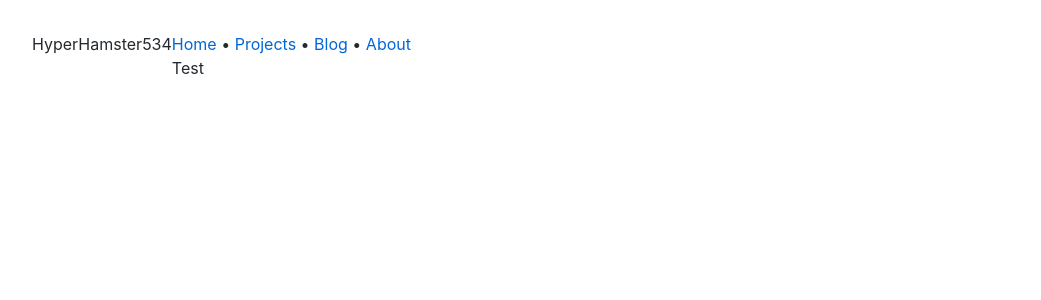
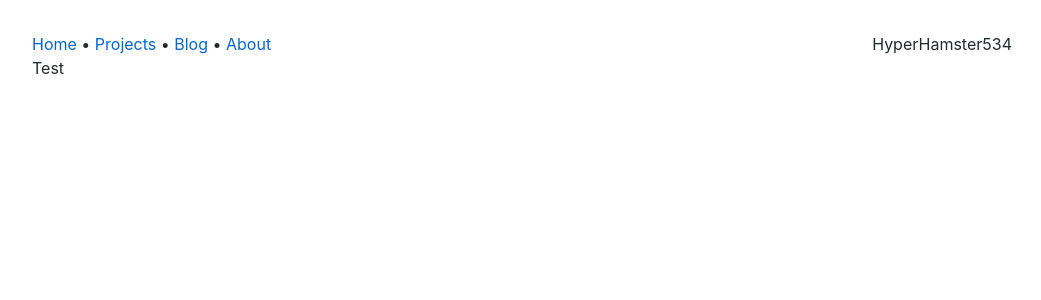
Before and after one commit to HyperHamster535/HyperHamster535.github.io, a Jekyll site: the page built from index.md, in a window 1280 px wide. Shown: the top 300 px of the page, without its empty margins (118-1159 px from the left). Built offline with Jekyll 4.4.1, drawn with Linux system fonts in a browser that asks for light colours; comment, search, counter and statistics services are not loaded.

Commit message:
Update default.html

```diff
--- a/_layouts/default.html
+++ b/_layouts/default.html
@@ -16,7 +16,7 @@
 			<span><a href="/Projects">Projects</a> • </span>
 			<span><a href="/blog">Blog</a> • </span>
 			<span><a href="/About">About</a></span>
-			<p style="float: left;">HyperHamster534</p>
+			<p style="float: right;">HyperHamster534</p>
 		</nav>
 
       {{ content }}
```
